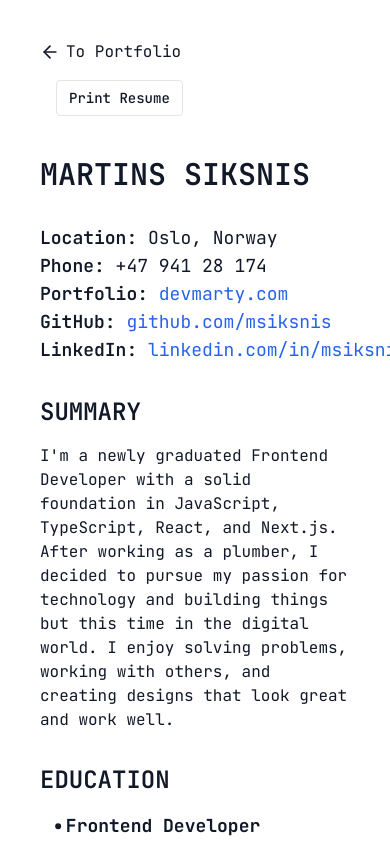
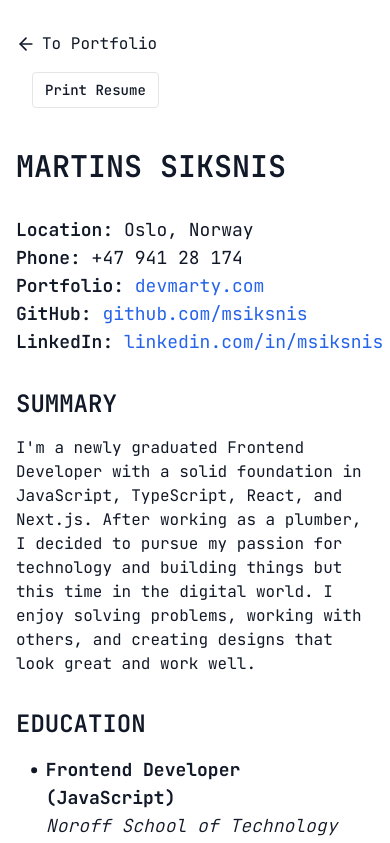
Before and after one commit to msiksnis/portfolio25-legendary-fiesta, a Next.js app: page /resume in a window 390 px wide. Shown: the top 843 px of the page. Built offline with nearby package versions, Linux system fonts and the light colour scheme; what tailwindcss-motion would draw is missing.

Commit message:
reduced padding for mobile in resume page

```diff
--- a/src/app/(resume)/resume/page.tsx
+++ b/src/app/(resume)/resume/page.tsx
@@ -8,7 +8,7 @@ import { cn } from "@/lib/utils";
 
 export default function ResumePage() {
   return (
-    <div className="w-full p-10 print:py-0">
+    <div className="w-full px-4 py-8 sm:p-10 print:py-0">
       <nav className="flex flex-col items-start justify-between space-y-4 sm:flex-row sm:items-center sm:space-y-0 print:hidden">
         <Link href={"/"} className="flex items-center">
           <ArrowLeft className="mr-1.5 w-5" />
```
